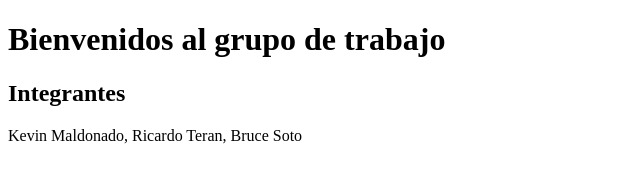
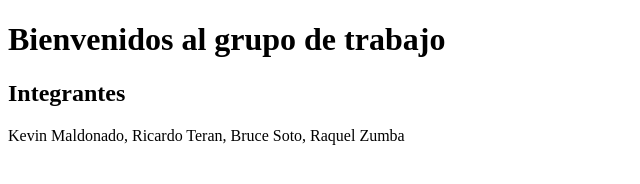
Before and after one commit to EstherZumba/Grupo6SOTF, a plain HTML site: page index.html in a window 1280 px wide. Shown: the whole page, without its empty margins (0-640 px from the left). Drawn offline with Linux system fonts and the light colour scheme.

Commit message:
agregandote

```diff
--- a/index.html
+++ b/index.html
@@ -9,6 +9,6 @@
 <body>
     <h1>Bienvenidos al grupo de trabajo</h1>
     <h2> Integrantes</h2>
-    <p>Kevin Maldonado, Ricardo Teran, Bruce Soto</p>
+    <p>Kevin Maldonado, Ricardo Teran, Bruce Soto, Raquel Zumba</p>
 </body>
 </html>
```
